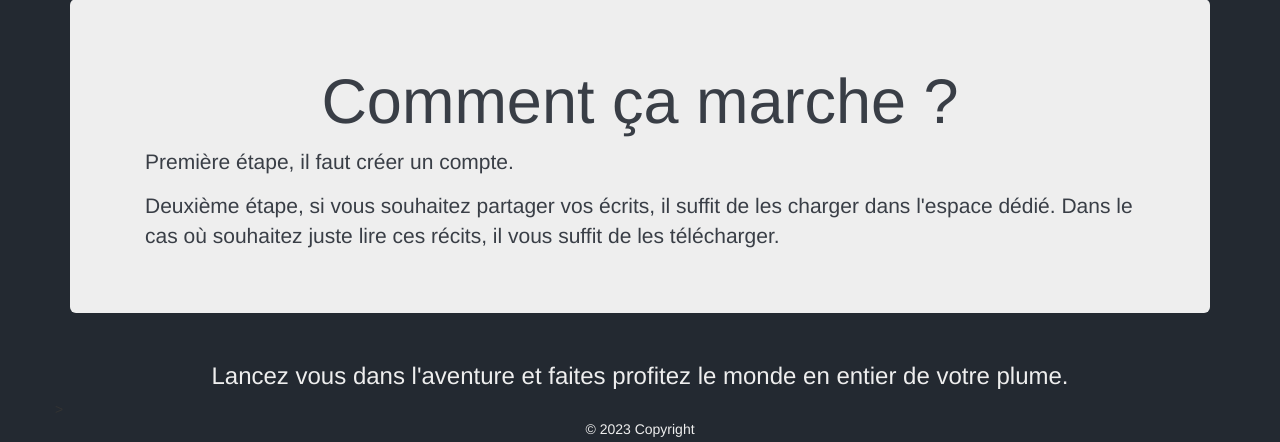
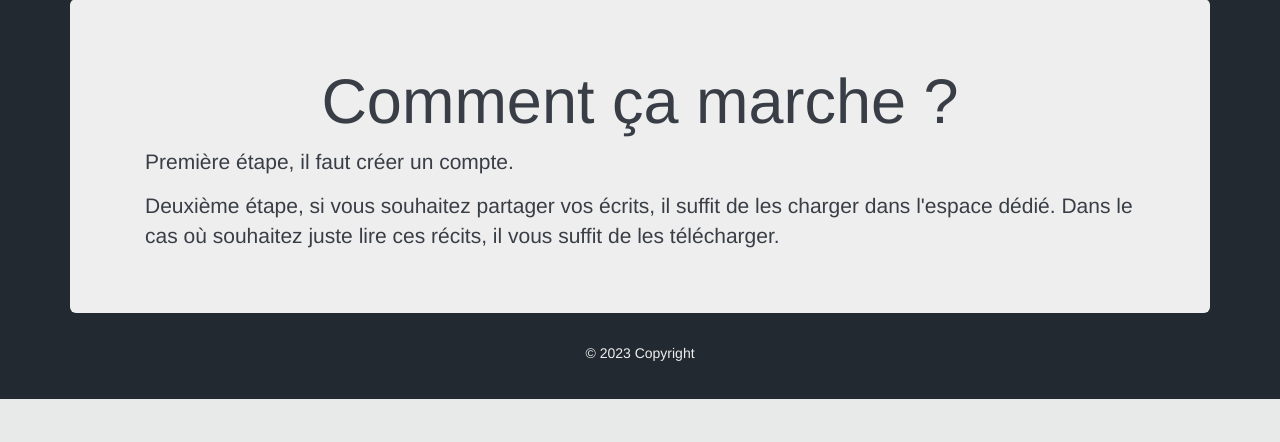
Before and after one commit to jaykkoo/Project_One, a Django app: page /app/ in a window 1280 px wide. Shown: the part 401-843 px from the top of the page. After the commit the page ends 800 px from the top, so only its background shows below. Run offline with Django 4.2, Linux system fonts and the light colour scheme; some libraries are stand-ins or nearby versions.

Commit message:
remove div in home page

```diff
--- a/sharebook/application/urls.py
+++ b/sharebook/application/urls.py
@@ -4,4 +4,5 @@
 
 urlpatterns = [
     path("", home, name="home",),
+    path("about-us", about_us, name="about-us",),
 ]
--- a/sharebook/application/views.py
+++ b/sharebook/application/views.py
@@ -3,3 +3,6 @@
 # Create your views here.
 def home(request):
     return render(request, "application/home/home.html")
+
+def about_us(request):
+    return render(request, "application/home/about_us.html")
--- a/sharebook/static/css/main.css
+++ b/sharebook/static/css/main.css
@@ -50,12 +50,3 @@
 footer div{
     color: #eeeeee !important;
 }
-
-footer{
-    position: sticky;
-    bottom:0;
-    left:0;
-    right:0;
-    margin-bottom: 0.2%;
-    width: 100%;
-}
--- a/sharebook/templates/application/home/home.html
+++ b/sharebook/templates/application/home/home.html
@@ -19,9 +19,4 @@
       </p>
     </div>
   </div>
-  <div class="row">
-    <h3 class="text-center">
-        Lancez vous dans l'aventure et faites profitez le monde en entier de votre plume.
-    </h3>>
-  </div>
 {% endblock %}
--- a/sharebook/templates/base/footer.html
+++ b/sharebook/templates/base/footer.html
@@ -1,4 +1,4 @@
-<div class="sticky-bottom">
+<div class="sticky-bottom" >
     <footer class="text-center text-lg-start">
         <div class="text-center">
         © 2023 Copyright
--- a/sharebook/templates/base/navbar-not-connected.html
+++ b/sharebook/templates/base/navbar-not-connected.html
@@ -17,7 +17,7 @@
       <div class="collapse navbar-collapse" id="bs-example-navbar-collapse-1">
         <ul class="nav navbar-nav">
           <li><a href="#">Accueil</a></li>
-          <li><a href="#">A propos</a></li>
+          <li><a href="{% url 'about-us' %}">A propos</a></li>
           <li><a href="#">Contactez-nous</a></li>
         </ul>
         <ul class="nav navbar-nav navbar-right">
```
Also changed, not shown: sharebook/templates/application/home/about_us.html (added, +13 -0 lines).
